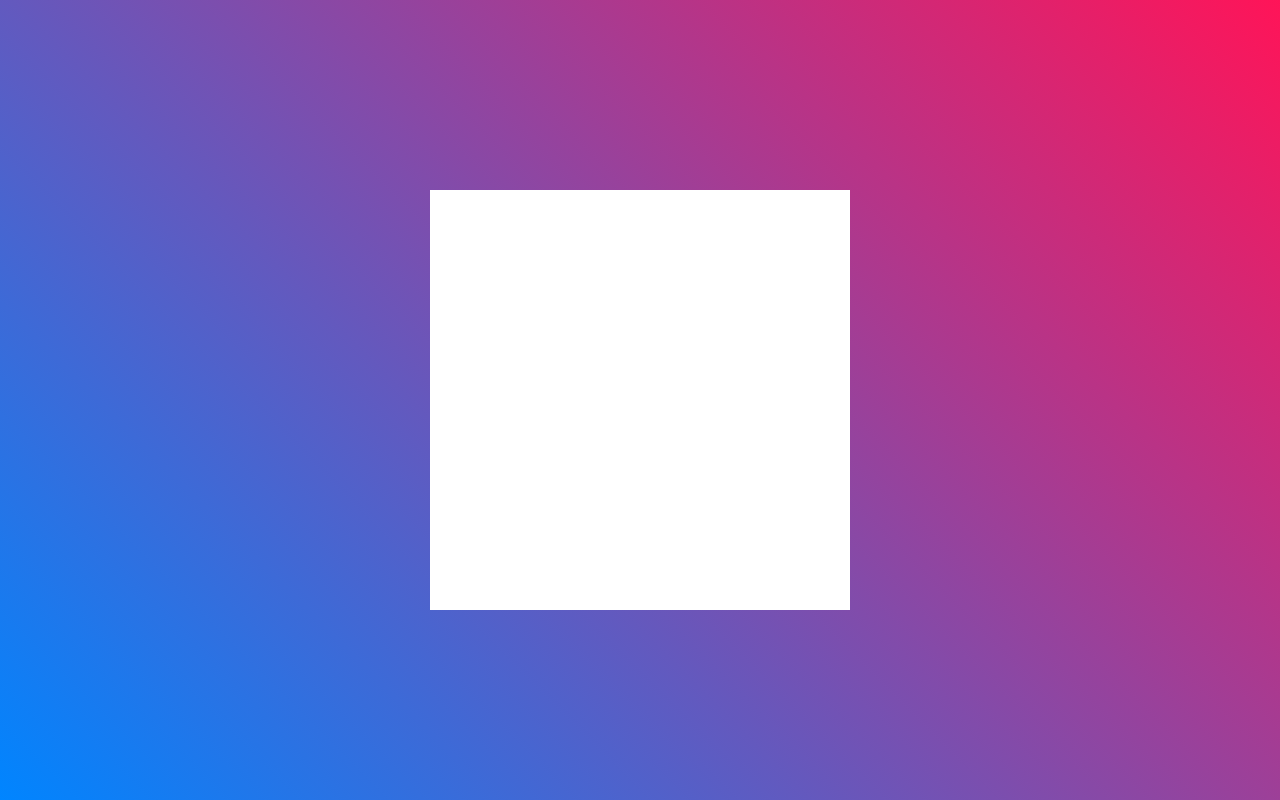
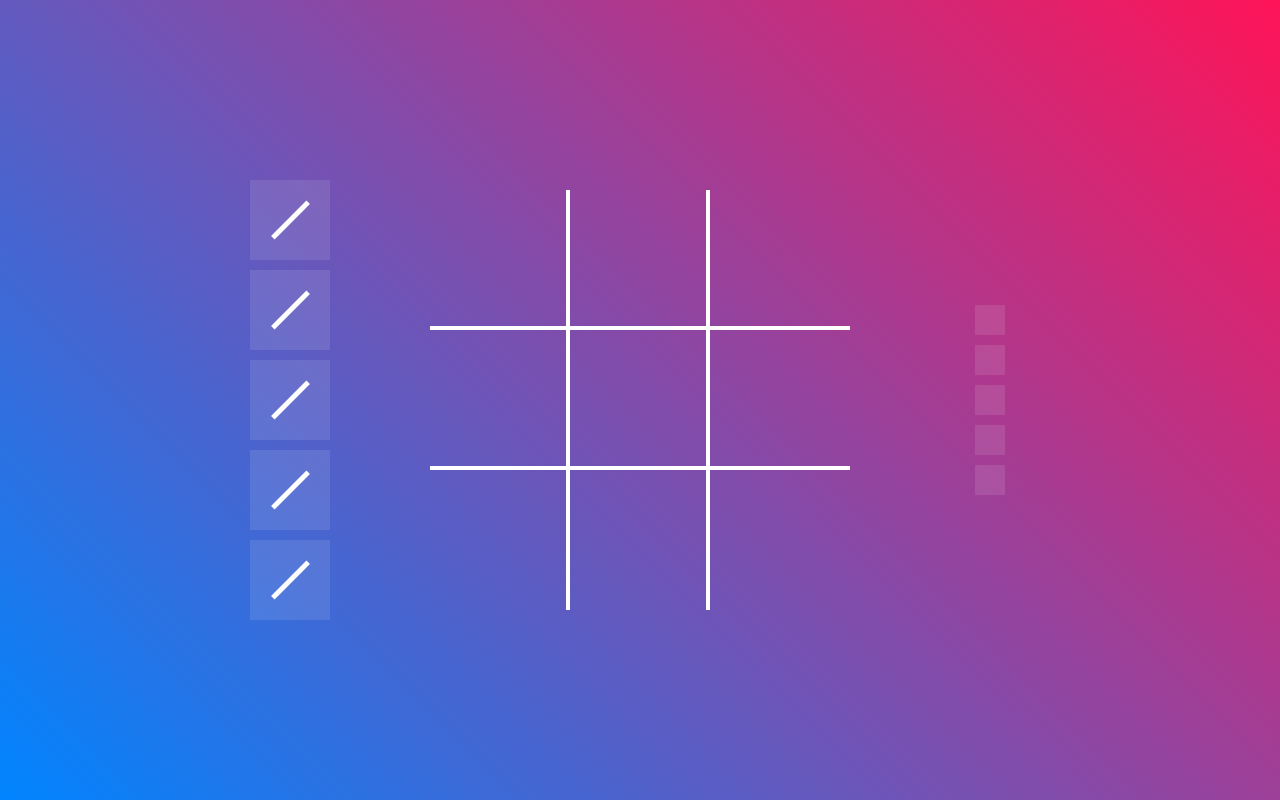
Before and after one commit to rhendrick/tic-tac-toe, a plain HTML site: page index.html in a window 1280 px wide. Drawn offline with Linux system fonts and the light colour scheme.

Commit message:
adjust structure

```diff
--- a/style.css
+++ b/style.css
@@ -26,6 +26,62 @@ body {
     position: relative;
     width: 140px;
     height: 140px;
+    border-right: 4px solid #fff;
+    border-bottom: 4px solid #fff;
+    padding: 10px;
+    display: flex;
+    justify-content: center;
+    align-items: center;
+}
+
+.board .dropBox:nth-child(3),
+.board .dropBox:nth-child(6),
+.board .dropBox:nth-child(9)
+
+{
+    border-right: none;
+}
+
+.board .dropBox:nth-child(7),
+.board .dropBox:nth-child(8),
+.board .dropBox:nth-child(9)
+
+{
+    border-bottom: none;
+}
+
+.drag {
+    position: relative;
+    display: flex;
+    justify-content: center;
+    align-items: center;
+    flex-direction: column;
+    height: 420px;
+    width: 100px;
+    gap: 10px;
+    margin: 0 40px;
+    cursor: grab;
+}
+
+.drag .dragBox {
+    padding: 15px;
+    background: rgba(255, 255, 255, 0.1);
+}
+
+.drag .dragBox .cross {
+    position: relative;
+    width: 50px;
+    height: 50px;
+    display: flex;
+    justify-content: center;
+    align-items: center;
+}
+
+.drag .dragBox .cross::before {
+    content: '';
+    position: absolute;
+    width: 5px;
+    height: 100%;
     background: #fff;
-
+    transform: rotate(45deg);
 }
```
